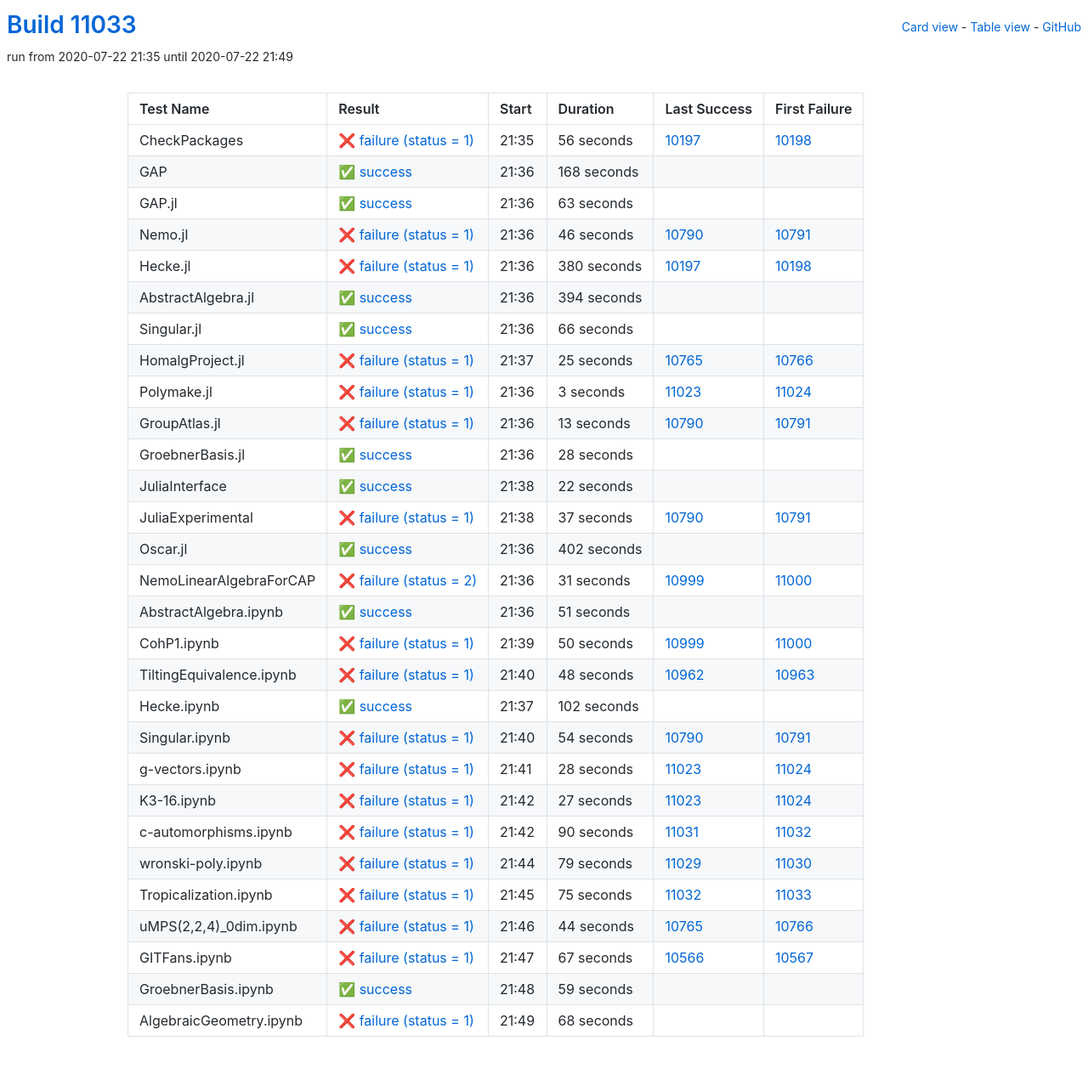
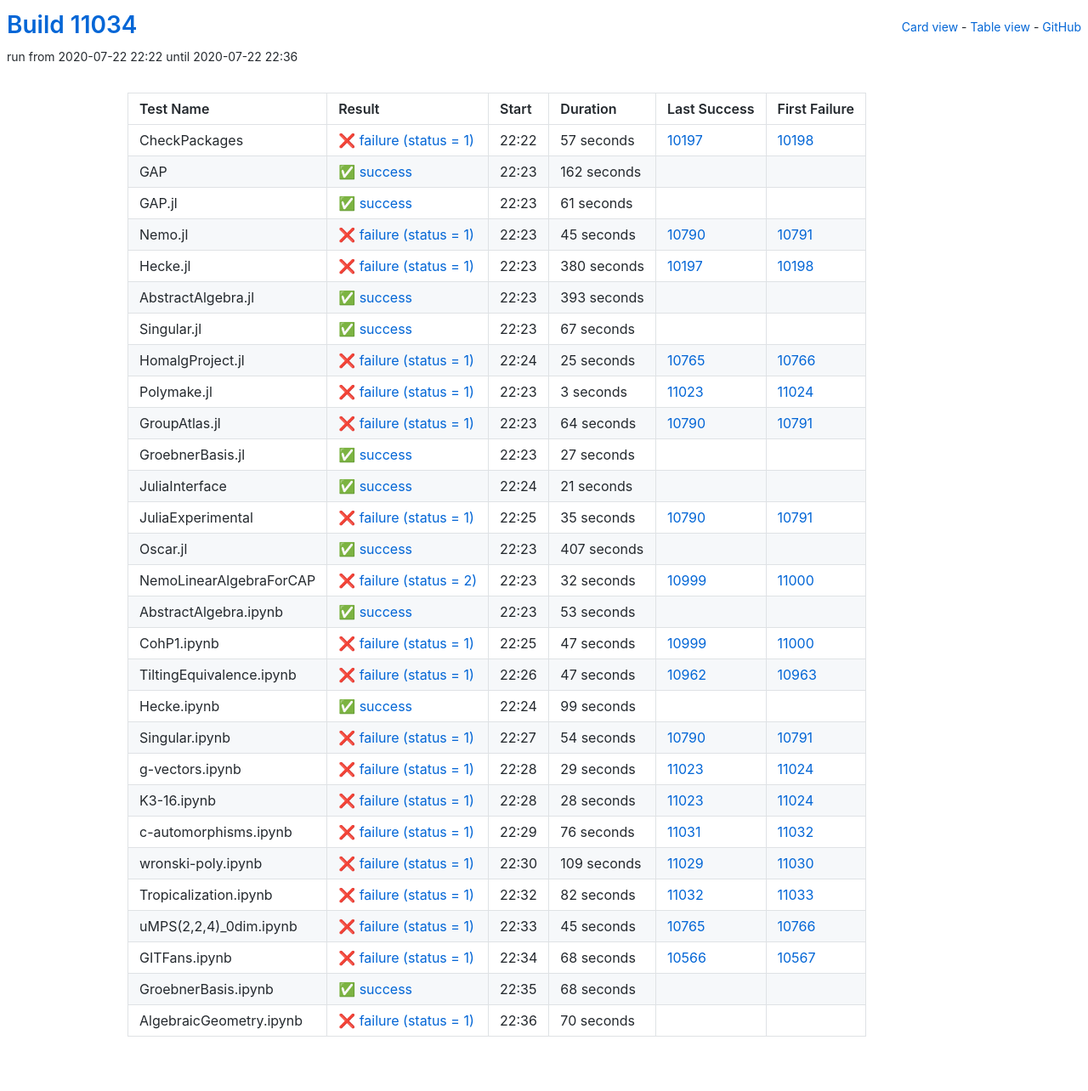
Before and after one commit to oscar-system/oscar-ci-status, a Jekyll site: the page built from table.html, in a window 1280 px wide. Shown: the whole page at 85% size. Built offline with Jekyll 4.4.1, drawn with Linux system fonts in a browser that asks for light colours.

Commit message:
Build #11034

```diff
--- a/_data/ci.yml
+++ b/_data/ci.yml
@@ -1,6 +1,6 @@
 ---
-build: 11033
-build_url: https://oscarci.mathematik.uni-kl.de/job/oscar/11033/
+build: 11034
+build_url: https://oscarci.mathematik.uni-kl.de/job/oscar/11034/
 job: oscar
 organization: oscar-system
 repo: oscar-ci-status
@@ -8,56 +8,56 @@ repourl: https://github.com/oscar-system/oscar-ci-status
 tests:
 - name: CheckPackages
   id: checkpackages
-  log: https://oscarci.mathematik.uni-kl.de/job/oscar/11033/artifact/logs/build-11033/CheckPackages.log
-  start: 2020-07-22 21:35
+  log: https://oscarci.mathematik.uni-kl.de/job/oscar/11034/artifact/logs/build-11034/CheckPackages.log
+  start: 2020-07-22 22:22
   success: false
   exitcode: 1
   status: failure
-  duration: 56
+  duration: 57
   last_success: 10197
   last_success_url: https://oscarci.mathematik.uni-kl.de/job/oscar/10197/
   first_failure: 10198
   first_failure_url: https://oscarci.mathematik.uni-kl.de/job/oscar/10198/
 - name: GAP
   id: gap
-  log: https://oscarci.mathematik.uni-kl.de/job/oscar/11033/artifact/logs/build-11033/GAP.log
-  start: 2020-07-22 21:36
+  log: https://oscarci.mathematik.uni-kl.de/job/oscar/11034/artifact/logs/build-11034/GAP.log
+  start: 2020-07-22 22:23
   success: true
   exitcode: 0
   status: success
-  duration: 168
+  duration: 162
   last_success: false
   last_success_url:
   first_failure: false
   first_failure_url:
 - name: GAP.jl
   id: gap-jl
-  log: https://oscarci.mathematik.uni-kl.de/job/oscar/11033/artifact/logs/build-11033/GAP.jl.log
-  start: 2020-07-22 21:36
+  log: https://oscarci.mathematik.uni-kl.de/job/oscar/11034/artifact/logs/build-11034/GAP.jl.log
+  start: 2020-07-22 22:23
   success: true
   exitcode: 0
   status: success
-  duration: 63
+  duration: 61
   last_success: false
   last_success_url:
   first_failure: false
   first_failure_url:
 - name: Nemo.jl
   id: nemo-jl
-  log: https://oscarci.mathematik.uni-kl.de/job/oscar/11033/artifact/logs/build-11033/Nemo.jl.log
-  start: 2020-07-22 21:36
+  log: https://oscarci.mathematik.uni-kl.de/job/oscar/11034/artifact/logs/build-11034/Nemo.jl.log
+  start: 2020-07-22 22:23
   success: false
   exitcode: 1
   status: failure
-  duration: 46
+  duration: 45
   last_success: 10790
   last_success_url: https://oscarci.mathematik.uni-kl.de/job/oscar/10790/
   first_failure: 10791
   first_failure_url: https://oscarci.mathematik.uni-kl.de/job/oscar/10791/
 - name: Hecke.jl
   id: hecke-jl
-  log: https://oscarci.mathematik.uni-kl.de/job/oscar/11033/artifact/logs/build-11033/Hecke.jl.log
-  start: 2020-07-22 21:36
+  log: https://oscarci.mathematik.uni-kl.de/job/oscar/11034/artifact/logs/build-11034/Hecke.jl.log
+  start: 2020-07-22 22:23
   success: false
   exitcode: 1
   status: failure
@@ -68,32 +68,32 @@ tests:
   first_failure_url: https://oscarci.mathematik.uni-kl.de/job/oscar/10198/
 - name: AbstractAlgebra.jl
   id: abstractalgebra-jl
-  log: https://oscarci.mathematik.uni-kl.de/job/oscar/11033/artifact/logs/build-11033/AbstractAlgebra.jl.log
-  start: 2020-07-22 21:36
+  log: https://oscarci.mathematik.uni-kl.de/job/oscar/11034/artifact/logs/build-11034/AbstractAlgebra.jl.log
+  start: 2020-07-22 22:23
   success: true
   exitcode: 0
   status: success
-  duration: 394
+  duration: 393
   last_success: false
   last_success_url:
   first_failure: false
   first_failure_url:
 - name: Singular.jl
   id: singular-jl
-  log: https://oscarci.mathematik.uni-kl.de/job/oscar/11033/artifact/logs/build-11033/Singular.jl.log
-  start: 2020-07-22 21:36
+  log: https://oscarci.mathematik.uni-kl.de/job/oscar/11034/artifact/logs/build-11034/Singular.jl.log
+  start: 2020-07-22 22:23
   success: true
   exitcode: 0
   status: success
-  duration: 66
+  duration: 67
   last_success: false
   last_success_url:
   first_failure: false
   first_failure_url:
 - name: HomalgProject.jl
   id: homalgproject-jl
-  log: https://oscarci.mathematik.uni-kl.de/job/oscar/11033/artifact/logs/build-11033/HomalgProject.jl.log
-  start: 2020-07-22 21:37
+  log: https://oscarci.mathematik.uni-kl.de/job/oscar/11034/artifact/logs/build-11034/HomalgProject.jl.log
+  start: 2020-07-22 22:24
   success: false
   exitcode: 1
   status: failure
@@ -104,8 +104,8 @@ tests:
   first_failure_url: https://oscarci.mathematik.uni-kl.de/job/oscar/10766/
 - name: Polymake.jl
   id: polymake-jl
-  log: https://oscarci.mathematik.uni-kl.de/job/oscar/11033/artifact/logs/build-11033/Polymake.jl.log
-  start: 2020-07-22 21:36
+  log: https://oscarci.mathematik.uni-kl.de/job/oscar/11034/artifact/logs/build-11034/Polymake.jl.log
+  start: 2020-07-22 22:23
   success: false
   exitcode: 1
   status: failure
@@ -116,128 +116,128 @@ tests:
   first_failure_url: https://oscarci.mathematik.uni-kl.de/job/oscar/11024/
 - name: GroupAtlas.jl
   id: groupatlas-jl
-  log: https://oscarci.mathematik.uni-kl.de/job/oscar/11033/artifact/logs/build-11033/GroupAtlas.jl.log
-  start: 2020-07-22 21:36
+  log: https://oscarci.mathematik.uni-kl.de/job/oscar/11034/artifact/logs/build-11034/GroupAtlas.jl.log
+  start: 2020-07-22 22:23
   success: false
   exitcode: 1
   status: failure
-  duration: 13
+  duration: 64
   last_success: 10790
   last_success_url: https://oscarci.mathematik.uni-kl.de/job/oscar/10790/
   first_failure: 10791
   first_failure_url: https://oscarci.mathematik.uni-kl.de/job/oscar/10791/
 - name: GroebnerBasis.jl
   id: groebnerbasis-jl
-  log: https://oscarci.mathematik.uni-kl.de/job/oscar/11033/artifact/logs/build-11033/GroebnerBasis.jl.log
-  start: 2020-07-22 21:36
+  log: https://oscarci.mathematik.uni-kl.de/job/oscar/11034/artifact/logs/build-11034/GroebnerBasis.jl.log
+  start: 2020-07-22 22:23
   success: true
   exitcode: 0
   status: success
-  duration: 28
+  duration: 27
   last_success: false
   last_success_url:
   first_failure: false
   first_failure_url:
 - name: JuliaInterface
   id: juliainterface
-  log: https://oscarci.mathematik.uni-kl.de/job/oscar/11033/artifact/logs/build-11033/JuliaInterface.log
-  start: 2020-07-22 21:38
+  log: https://oscarci.mathematik.uni-kl.de/job/oscar/11034/artifact/logs/build-11034/JuliaInterface.log
+  start: 2020-07-22 22:24
   success: true
   exitcode: 0
   status: success
-  duration: 22
+  duration: 21
   last_success: false
   last_success_url:
   first_failure: false
   first_failure_url:
 - name: JuliaExperimental
   id: juliaexperimental
-  log: https://oscarci.mathematik.uni-kl.de/job/oscar/11033/artifact/logs/build-11033/JuliaExperimental.log
-  start: 2020-07-22 21:38
+  log: https://oscarci.mathematik.uni-kl.de/job/oscar/11034/artifact/logs/build-11034/JuliaExperimental.log
+  start: 2020-07-22 22:25
   success: false
   exitcode: 1
   status: failure
-  duration: 37
+  duration: 35
   last_success: 10790
   last_success_url: https://oscarci.mathematik.uni-kl.de/job/oscar/10790/
   first_failure: 10791
   first_failure_url: https://oscarci.mathematik.uni-kl.de/job/oscar/10791/
 - name: Oscar.jl
   id: oscar-jl
-  log: https://oscarci.mathematik.uni-kl.de/job/oscar/11033/artifact/logs/build-11033/Oscar.jl.log
-  start: 2020-07-22 21:36
+  log: https://oscarci.mathematik.uni-kl.de/job/oscar/11034/artifact/logs/build-11034/Oscar.jl.log
+  start: 2020-07-22 22:23
   success: true
   exitcode: 0
   status: success
-  duration: 402
+  duration: 407
   last_success: false
   last_success_url:
   first_failure: false
   first_failure_url:
 - name: NemoLinearAlgebraForCAP
   id: nemolinearalgebraforcap
-  log: https://oscarci.mathematik.uni-kl.de/job/oscar/11033/artifact/logs/build-11033/NemoLinearAlgebraForCAP.log
-  start: 2020-07-22 21:36
+  log: https://oscarci.mathematik.uni-kl.de/job/oscar/11034/artifact/logs/build-11034/NemoLinearAlgebraForCAP.log
+  start: 2020-07-22 22:23
   success: false
   exitcode: 2
   status: failure
-  duration: 31
+  duration: 32
   last_success: 10999
   last_success_url: https://oscarci.mathematik.uni-kl.de/job/oscar/10999/
   first_failure: 11000
   first_failure_url: https://oscarci.mathematik.uni-kl.de/job/oscar/11000/
 - name: AbstractAlgebra.ipynb
   id: abstractalgebra-ipynb
-  log: https://oscarci.mathematik.uni-kl.de/job/oscar/11033/artifact/logs/build-11033/AbstractAlgebra.ipynb.log
-  start: 2020-07-22 21:36
+  log: https://oscarci.mathematik.uni-kl.de/job/oscar/11034/artifact/logs/build-11034/AbstractAlgebra.ipynb.log
+  start: 2020-07-22 22:23
   success: true
   exitcode: 0
   status: success
-  duration: 51
+  duration: 53
   last_success: false
   last_success_url:
   first_failure: false
   first_failure_url:
 - name: CohP1.ipynb
   id: cohp1-ipynb
-  log: https://oscarci.mathematik.uni-kl.de/job/oscar/11033/artifact/logs/build-11033/CohP1.ipynb.log
-  start: 2020-07-22 21:39
+  log: https://oscarci.mathematik.uni-kl.de/job/oscar/11034/artifact/logs/build-11034/CohP1.ipynb.log
+  start: 2020-07-22 22:25
   success: false
   exitcode: 1
   status: failure
-  duration: 50
+  duration: 47
   last_success: 10999
   last_success_url: https://oscarci.mathematik.uni-kl.de/job/oscar/10999/
   first_failure: 11000
   first_failure_url: https://oscarci.mathematik.uni-kl.de/job/oscar/11000/
 - name: TiltingEquivalence.ipynb
   id: tiltingequivalence-ipynb
-  log: https://oscarci.mathematik.uni-kl.de/job/oscar/11033/artifact/logs/build-11033/TiltingEquivalence.ipynb.log
-  start: 2020-07-22 21:40
+  log: https://oscarci.mathematik.uni-kl.de/job/oscar/11034/artifact/logs/build-11034/TiltingEquivalence.ipynb.log
+  start: 2020-07-22 22:26
   success: false
   exitcode: 1
   status: failure
-  duration: 48
+  duration: 47
   last_success: 10962
   last_success_url: https://oscarci.mathematik.uni-kl.de/job/oscar/10962/
   first_failure: 10963
   first_failure_url: https://oscarci.mathematik.uni-kl.de/job/oscar/10963/
 - name: Hecke.ipynb
   id: hecke-ipynb
-  log: https://oscarci.mathematik.uni-kl.de/job/oscar/11033/artifact/logs/build-11033/Hecke.ipynb.log
-  start: 2020-07-22 21:37
+  log: https://oscarci.mathematik.uni-kl.de/job/oscar/11034/artifact/logs/build-11034/Hecke.ipynb.log
+  start: 2020-07-22 22:24
   success: true
   exitcode: 0
   status: success
-  duration: 102
+  duration: 99
   last_success: false
   last_success_url:
   first_failure: false
   first_failure_url:
 - name: Singular.ipynb
   id: singular-ipynb
-  log: https://oscarci.mathematik.uni-kl.de/job/oscar/11033/artifact/logs/build-11033/Singular.ipynb.log
-  start: 2020-07-22 21:40
+  log: https://oscarci.mathematik.uni-kl.de/job/oscar/11034/artifact/logs/build-11034/Singular.ipynb.log
+  start: 2020-07-22 22:27
   success: false
   exitcode: 1
   status: failure
@@ -248,8 +248,20 @@ tests:
   first_failure_url: https://oscarci.mathematik.uni-kl.de/job/oscar/10791/
 - name: g-vectors.ipynb
   id: g-vectors-ipynb
-  log: https://oscarci.mathematik.uni-kl.de/job/oscar/11033/artifact/logs/build-11033/g-vectors.ipynb.log
-  start: 2020-07-22 21:41
+  log: https://oscarci.mathematik.uni-kl.de/job/oscar/11034/artifact/logs/build-11034/g-vectors.ipynb.log
+  start: 2020-07-22 22:28
+  success: false
+  exitcode: 1
+  status: failure
+  duration: 29
+  last_success: 11023
+  last_success_url: https://oscarci.mathematik.uni-kl.de/job/oscar/11023/
+  first_failure: 11024
+  first_failure_url: https://oscarci.mathematik.uni-kl.de/job/oscar/11024/
+- name: K3-16.ipynb
+  id: k3-16-ipynb
+  log: https://oscarci.mathematik.uni-kl.de/job/oscar/11034/artifact/logs/build-11034/K3-16.ipynb.log
+  start: 2020-07-22 22:28
   success: false
   exitcode: 1
   status: failure
@@ -258,98 +270,86 @@ tests:
   last_success_url: https://oscarci.mathematik.uni-kl.de/job/oscar/11023/
   first_failure: 11024
   first_failure_url: https://oscarci.mathematik.uni-kl.de/job/oscar/11024/
-- name: K3-16.ipynb
-  id: k3-16-ipynb
-  log: https://oscarci.mathematik.uni-kl.de/job/oscar/11033/artifact/logs/build-11033/K3-16.ipynb.log
-  start: 2020-07-22 21:42
+- name: c-automorphisms.ipynb
+  id: c-automorphisms-ipynb
+  log: https://oscarci.mathematik.uni-kl.de/job/oscar/11034/artifact/logs/build-11034/c-automorphisms.ipynb.log
+  start: 2020-07-22 22:29
   success: false
   exitcode: 1
   status: failure
-  duration: 27
-  last_success: 11023
-  last_success_url: https://oscarci.mathematik.uni-kl.de/job/oscar/11023/
-  first_failure: 11024
-  first_failure_url: https://oscarci.mathematik.uni-kl.de/job/oscar/11024/
-- name: c-automorphisms.ipynb
-  id: c-automorphisms-ipynb
-  log: https://oscarci.mathematik.uni-kl.de/job/oscar/11033/artifact/logs/build-11033/c-automorphisms.ipynb.log
-  start: 2020-07-22 21:42
-  success: false
-  exitcode: 1
-  status: failure
-  duration: 90
+  duration: 76
   last_success: 11031
   last_success_url: https://oscarci.mathematik.uni-kl.de/job/oscar/11031/
   first_failure: 11032
   first_failure_url: https://oscarci.mathematik.uni-kl.de/job/oscar/11032/
 - name: wronski-poly.ipynb
   id: wronski-poly-ipynb
-  log: https://oscarci.mathematik.uni-kl.de/job/oscar/11033/artifact/logs/build-11033/wronski-poly.ipynb.log
-  start: 2020-07-22 21:44
+  log: https://oscarci.mathematik.uni-kl.de/job/oscar/11034/artifact/logs/build-11034/wronski-poly.ipynb.log
+  start: 2020-07-22 22:30
   success: false
   exitcode: 1
   status: failure
-  duration: 79
+  duration: 109
   last_success: 11029
   last_success_url: https://oscarci.mathematik.uni-kl.de/job/oscar/11029/
   first_failure: 11030
   first_failure_url: https://oscarci.mathematik.uni-kl.de/job/oscar/11030/
 - name: Tropicalization.ipynb
   id: tropicalization-ipynb
-  log: https://oscarci.mathematik.uni-kl.de/job/oscar/11033/artifact/logs/build-11033/Tropicalization.ipynb.log
-  start: 2020-07-22 21:45
+  log: https://oscarci.mathematik.uni-kl.de/job/oscar/11034/artifact/logs/build-11034/Tropicalization.ipynb.log
+  start: 2020-07-22 22:32
   success: false
   exitcode: 1
   status: failure
-  duration: 75
+  duration: 82
   last_success: 11032
   last_success_url: https://oscarci.mathematik.uni-kl.de/job/oscar/11032/
   first_failure: 11033
   first_failure_url: https://oscarci.mathematik.uni-kl.de/job/oscar/11033/
 - name: uMPS(2,2,4)_0dim.ipynb
   id: umps-2-2-4-0dim-ipynb
-  log: https://oscarci.mathematik.uni-kl.de/job/oscar/11033/artifact/logs/build-11033/uMPS-2-2-4-_0dim.ipynb.log
-  start: 2020-07-22 21:46
+  log: https://oscarci.mathematik.uni-kl.de/job/oscar/11034/artifact/logs/build-11034/uMPS-2-2-4-_0dim.ipynb.log
+  start: 2020-07-22 22:33
   success: false
   exitcode: 1
   status: failure
-  duration: 44
+  duration: 45
   last_success: 10765
   last_success_url: https://oscarci.mathematik.uni-kl.de/job/oscar/10765/
   first_failure: 10766
   first_failure_url: https://oscarci.mathematik.uni-kl.de/job/oscar/10766/
 - name: GITFans.ipynb
   id: gitfans-ipynb
-  log: https://oscarci.mathematik.uni-kl.de/job/oscar/11033/artifact/logs/build-11033/GITFans.ipynb.log
-  start: 2020-07-22 21:47
+  log: https://oscarci.mathematik.uni-kl.de/job/oscar/11034/artifact/logs/build-11034/GITFans.ipynb.log
+  start: 2020-07-22 22:34
   success: false
   exitcode: 1
   status: failure
-  duration: 67
+  duration: 68
   last_success: 10566
   last_success_url: https://oscarci.mathematik.uni-kl.de/job/oscar/10566/
   first_failure: 10567
   first_failure_url: https://oscarci.mathematik.uni-kl.de/job/oscar/10567/
 - name: GroebnerBasis.ipynb
   id: groebnerbasis-ipynb
-  log: https://oscarci.mathematik.uni-kl.de/job/oscar/11033/artifact/logs/build-11033/GroebnerBasis.ipynb.log
-  start: 2020-07-22 21:48
+  log: https://oscarci.mathematik.uni-kl.de/job/oscar/11034/artifact/logs/build-11034/GroebnerBasis.ipynb.log
+  start: 2020-07-22 22:35
   success: true
   exitcode: 0
   status: success
-  duration: 59
+  duration: 68
   last_success: false
   last_success_url:
   first_failure: false
   first_failure_url:
 - name: AlgebraicGeometry.ipynb
   id: algebraicgeometry-ipynb
-  log: https://oscarci.mathematik.uni-kl.de/job/oscar/11033/artifact/logs/build-11033/AlgebraicGeometry.ipynb.log
-  start: 2020-07-22 21:49
+  log: https://oscarci.mathematik.uni-kl.de/job/oscar/11034/artifact/logs/build-11034/AlgebraicGeometry.ipynb.log
+  start: 2020-07-22 22:36
   success: false
   exitcode: 1
   status: failure
-  duration: 68
+  duration: 70
   last_success: false
   last_success_url:
   first_failure: false
```
Also changed, not shown: README.md.
